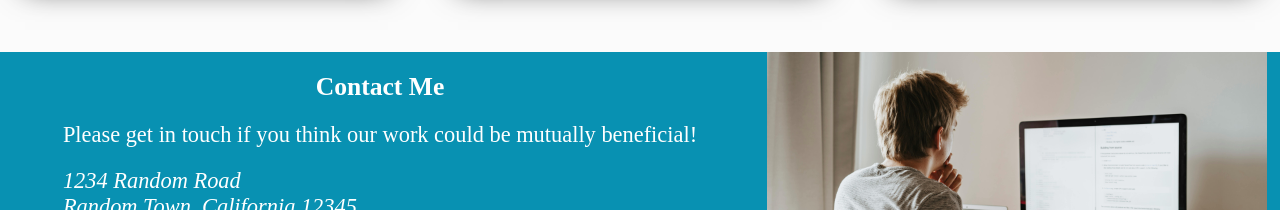
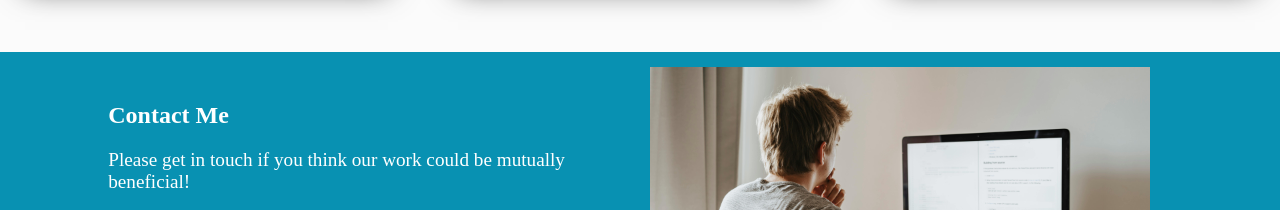
Before and after one commit to DrearyDev/homepage, a website built with webpack: page src/index.html in a window 1280 px wide. Shown: the part 1373-1583 px from the top of the page. Built offline with nearby package versions, Linux system fonts and the light colour scheme.

Commit message:
Add responsiveness to footer
change the layout and font size for tablet
and desktop viewport widths for the footer.

```diff
--- a/src/style.css
+++ b/src/style.css
@@ -210,3 +210,45 @@ footer .container picture img {
     width: 100%;
     max-width: 500px;
 }
+
+/* TABLET RESPONSIVENESS --------------------------------------------------*/
+
+@media screen and (width >= 800px) {
+    footer {
+        padding: 15px;
+    }
+    footer .container {
+        flex-wrap: nowrap;
+        align-items: center;
+    }
+    footer .container .contact-info {
+        font-size: calc(1.2rem + 0vw);
+    }
+    footer .container .contact-info,
+    footer .container picture {
+        padding: 0px;
+        width: 50%;
+    }
+    footer .container .contact-info h2,
+    footer .container .contact-info .socials {
+        justify-content: flex-start;
+        font-size: calc(1.5rem + 0vw);
+    }
+}
+
+/* DESKTOP RESPONSIVENESS --------------------------------------------------*/
+
+@media screen and (width >= 1000px) {
+    footer .container {
+        flex-wrap: nowrap;
+        justify-content: space-between;
+    }
+    footer .container .contact-info {
+        padding: 0px;
+        font-size: calc(1.2rem + 0vw);
+    }
+    footer .container .contact-info h2 {
+        justify-content: flex-start;
+        font-size: calc(1.5rem + 0vw);
+    }
+}
```
Also changed, not shown: dist/bundle.js.
